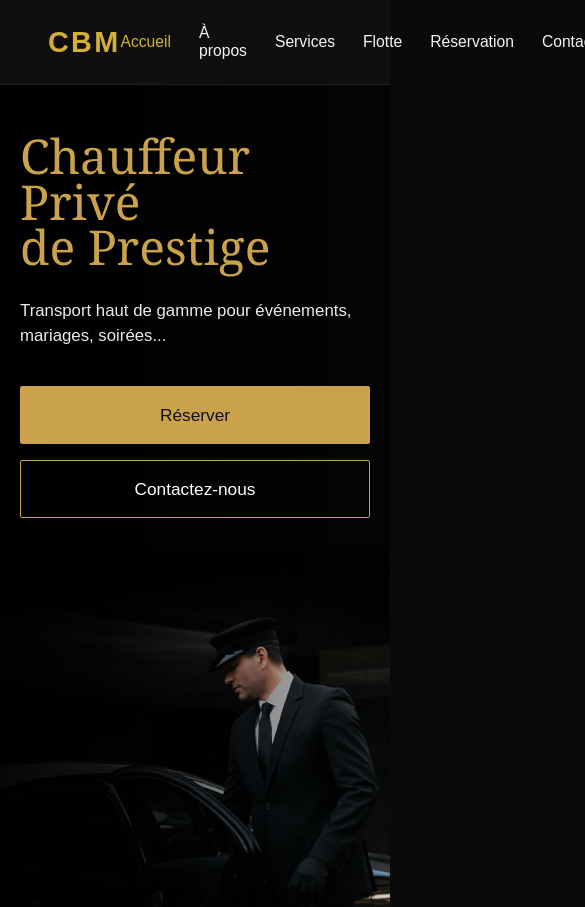
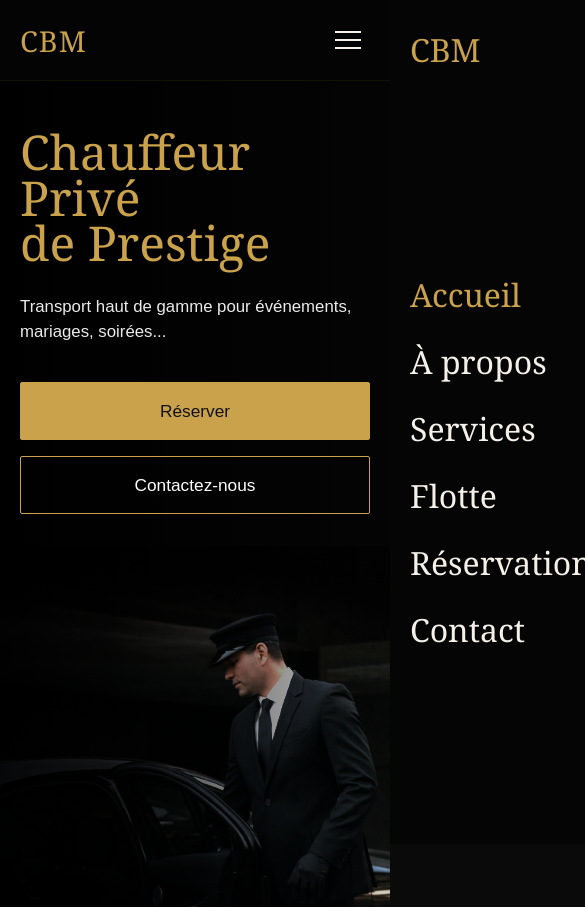
Before and after one commit to Mohoua93/CBM, a React (Create React App) app in the folder apps/frontend/: page / in a window 390 px wide. Shown: the top 907 px of the page, 585 px wide, since content can reach past the window. Built offline with nearby package versions, Linux system fonts and the light colour scheme.

Commit message:
change header version mobile

```diff
--- a/apps/frontend/src/components/Header.js
+++ b/apps/frontend/src/components/Header.js
@@ -1,31 +1,201 @@
-import { NavLink } from "react-router-dom";
+import { useEffect, useState } from "react";
+import { NavLink, useLocation } from "react-router-dom";
 import "../styles/Header.css";
 
 function Header() {
+  const [menuOpen, setMenuOpen] = useState(false);
+  const location = useLocation();
+
+  const toggleMenu = () => {
+    setMenuOpen((prev) => !prev);
+  };
+
+  const closeMenu = () => {
+    setMenuOpen(false);
+  };
+
+  useEffect(() => {
+    closeMenu();
+  }, [location.pathname]);
+
+  useEffect(() => {
+    if (menuOpen) {
+      document.body.style.overflow = "hidden";
+    } else {
+      document.body.style.overflow = "auto";
+    }
+
+    return () => {
+      document.body.style.overflow = "auto";
+    };
+  }, [menuOpen]);
+
   return (
     <header className="header">
       <div className="header__container">
-        <div className="header__logo">
-          <NavLink to="/">CBM</NavLink>
+        <NavLink to="/" className="header__logo">
+          CBM
+        </NavLink>
+
+        <nav className="header__nav">
+          <NavLink
+            to="/"
+            className={({ isActive }) =>
+              isActive ? "header__link header__link--active" : "header__link"
+            }
+          >
+            Accueil
+          </NavLink>
+
+          <NavLink
+            to="/a-propos"
+            className={({ isActive }) =>
+              isActive ? "header__link header__link--active" : "header__link"
+            }
+          >
+            À propos
+          </NavLink>
+
+          <NavLink
+            to="/services"
+            className={({ isActive }) =>
+              isActive ? "header__link header__link--active" : "header__link"
+            }
+          >
+            Services
+          </NavLink>
+
+          <NavLink
+            to="/flotte"
+            className={({ isActive }) =>
+              isActive ? "header__link header__link--active" : "header__link"
+            }
+          >
+            Flotte
+          </NavLink>
+
+          <NavLink
+            to="/reservation"
+            className={({ isActive }) =>
+              isActive ? "header__link header__link--active" : "header__link"
+            }
+          >
+            Réservation
+          </NavLink>
+
+          <NavLink
+            to="/contact"
+            className={({ isActive }) =>
+              isActive ? "header__link header__link--active" : "header__link"
+            }
+          >
+            Contact
+          </NavLink>
+        </nav>
+
+        <button
+          className={`header__burger ${menuOpen ? "header__burger--open" : ""}`}
+          type="button"
+          aria-label="Ouvrir le menu"
+          aria-expanded={menuOpen}
+          onClick={toggleMenu}
+        >
+          <span></span>
+          <span></span>
+          <span></span>
+        </button>
+      </div>
+
+      <div
+        className={`header__mobile-menu ${
+          menuOpen ? "header__mobile-menu--open" : ""
+        }`}
+      >
+        <div className="header__mobile-top">
+          <NavLink to="/" className="header__mobile-logo" onClick={closeMenu}>
+            CBM
+          </NavLink>
+
+          <button
+            className="header__mobile-close"
+            type="button"
+            aria-label="Fermer le menu"
+            onClick={closeMenu}
+          >
+            ×
+          </button>
         </div>
 
-        <nav className="header__nav">
-          <NavLink to="/" className="header__link">
+        <nav className="header__mobile-nav">
+          <NavLink
+            to="/"
+            className={({ isActive }) =>
+              isActive
+                ? "header__mobile-link header__mobile-link--active"
+                : "header__mobile-link"
+            }
+            onClick={closeMenu}
+          >
             Accueil
           </NavLink>
-          <NavLink to="/a-propos" className="header__link">
+
+          <NavLink
+            to="/a-propos"
+            className={({ isActive }) =>
+              isActive
+                ? "header__mobile-link header__mobile-link--active"
+                : "header__mobile-link"
+            }
+            onClick={closeMenu}
+          >
             À propos
           </NavLink>
-          <NavLink to="/services" className="header__link">
+
+          <NavLink
+            to="/services"
+            className={({ isActive }) =>
+              isActive
+                ? "header__mobile-link header__mobile-link--active"
+                : "header__mobile-link"
+            }
+            onClick={closeMenu}
+          >
             Services
           </NavLink>
-          <NavLink to="/flotte" className="header__link">
+
+          <NavLink
+            to="/flotte"
+            className={({ isActive }) =>
+              isActive
+                ? "header__mobile-link header__mobile-link--active"
+                : "header__mobile-link"
+            }
+            onClick={closeMenu}
+          >
             Flotte
           </NavLink>
-          <NavLink to="/reservation" className="header__link">
+
+          <NavLink
+            to="/reservation"
+            className={({ isActive }) =>
+              isActive
+                ? "header__mobile-link header__mobile-link--active"
+                : "header__mobile-link"
+            }
+            onClick={closeMenu}
+          >
             Réservation
           </NavLink>
-          <NavLink to="/contact" className="header__link">
+
+          <NavLink
+            to="/contact"
+            className={({ isActive }) =>
+              isActive
+                ? "header__mobile-link header__mobile-link--active"
+                : "header__mobile-link"
+            }
+            onClick={closeMenu}
+          >
             Contact
           </NavLink>
         </nav>
--- a/apps/frontend/src/styles/Header.css
+++ b/apps/frontend/src/styles/Header.css
@@ -1,24 +1,29 @@
 .header {
+  position: sticky;
+  top: 0;
+  z-index: 1000;
   width: 100%;
-  background-color: #0f0f0f;
-  border-bottom: 1px solid rgba(255, 255, 255, 0.08);
+  background: rgba(5, 5, 5, 0.94);
+  backdrop-filter: blur(10px);
+  border-bottom: 1px solid rgba(201, 162, 75, 0.08);
 }
 
 .header__container {
   max-width: 1440px;
   margin: 0 auto;
-  padding: 24px 48px;
+  padding: 22px 48px;
   display: flex;
+  align-items: center;
   justify-content: space-between;
-  align-items: center;
 }
 
-.header__logo a {
-  color: #d4af37;
+.header__logo {
+  color: #c9a24b;
   text-decoration: none;
-  font-size: 1.8rem;
-  font-weight: 600;
-  letter-spacing: 0.08em;
+  font-family: Georgia, "Times New Roman", serif;
+  font-size: 2rem;
+  font-weight: 500;
+  letter-spacing: 0.04em;
 }
 
 .header__nav {
@@ -28,17 +33,134 @@
 }
 
 .header__link {
-  color: #f5f5f5;
+  color: #f5f1e8;
   text-decoration: none;
-  font-size: 0.98rem;
-  font-weight: 400;
-  transition: color 0.3s ease;
+  font-size: 1rem;
+  transition: color 0.25s ease;
 }
 
-.header__link:hover {
-  color: #d4af37;
+.header__link:hover,
+.header__link--active {
+  color: #c9a24b;
 }
 
-.header__link.active {
-  color: #d4af37;
+.header__burger {
+  display: none;
+  width: 44px;
+  height: 44px;
+  padding: 0;
+  border: none;
+  background: transparent;
+  cursor: pointer;
+  position: relative;
+  z-index: 1101;
 }
+
+.header__burger span {
+  display: block;
+  width: 26px;
+  height: 2px;
+  margin: 6px auto;
+  background: #f5f1e8;
+  transition: 0.3s ease;
+}
+
+.header__burger--open span:nth-child(1) {
+  transform: translateY(8px) rotate(45deg);
+}
+
+.header__burger--open span:nth-child(2) {
+  opacity: 0;
+}
+
+.header__burger--open span:nth-child(3) {
+  transform: translateY(-8px) rotate(-45deg);
+}
+
+.header__mobile-menu {
+  position: fixed;
+  inset: 0;
+  width: 100%;
+  height: 100vh;
+  background: #050505;
+  z-index: 1100;
+  transform: translateX(100%);
+  transition: transform 0.35s ease;
+  display: flex;
+  flex-direction: column;
+  padding: 28px 20px 40px;
+}
+
+.header__mobile-menu--open {
+  transform: translateX(0);
+}
+
+.header__mobile-top {
+  display: flex;
+  align-items: center;
+  justify-content: space-between;
+  margin-bottom: 48px;
+}
+
+.header__mobile-logo {
+  color: #c9a24b;
+  text-decoration: none;
+  font-family: Georgia, "Times New Roman", serif;
+  font-size: 2rem;
+  font-weight: 500;
+}
+
+.header__mobile-close {
+  border: none;
+  background: transparent;
+  color: #f5f1e8;
+  font-size: 2.2rem;
+  line-height: 1;
+  cursor: pointer;
+}
+
+.header__mobile-nav {
+  display: flex;
+  flex-direction: column;
+  justify-content: center;
+  gap: 24px;
+  flex: 1;
+}
+
+.header__mobile-link {
+  color: #f5f1e8;
+  text-decoration: none;
+  font-family: Georgia, "Times New Roman", serif;
+  font-size: 2rem;
+  font-weight: 500;
+  transition: color 0.25s ease;
+}
+
+.header__mobile-link:hover,
+.header__mobile-link--active {
+  color: #c9a24b;
+}
+
+@media (max-width: 992px) {
+  .header__container {
+    padding: 18px 20px;
+  }
+
+  .header__nav {
+    display: none;
+  }
+
+  .header__burger {
+    display: block;
+  }
+
+  .header__logo {
+    font-size: 1.8rem;
+  }
+}
+
+@media (min-width: 993px) {
+  .header__mobile-menu {
+    display: none;
+  }
+}
```
